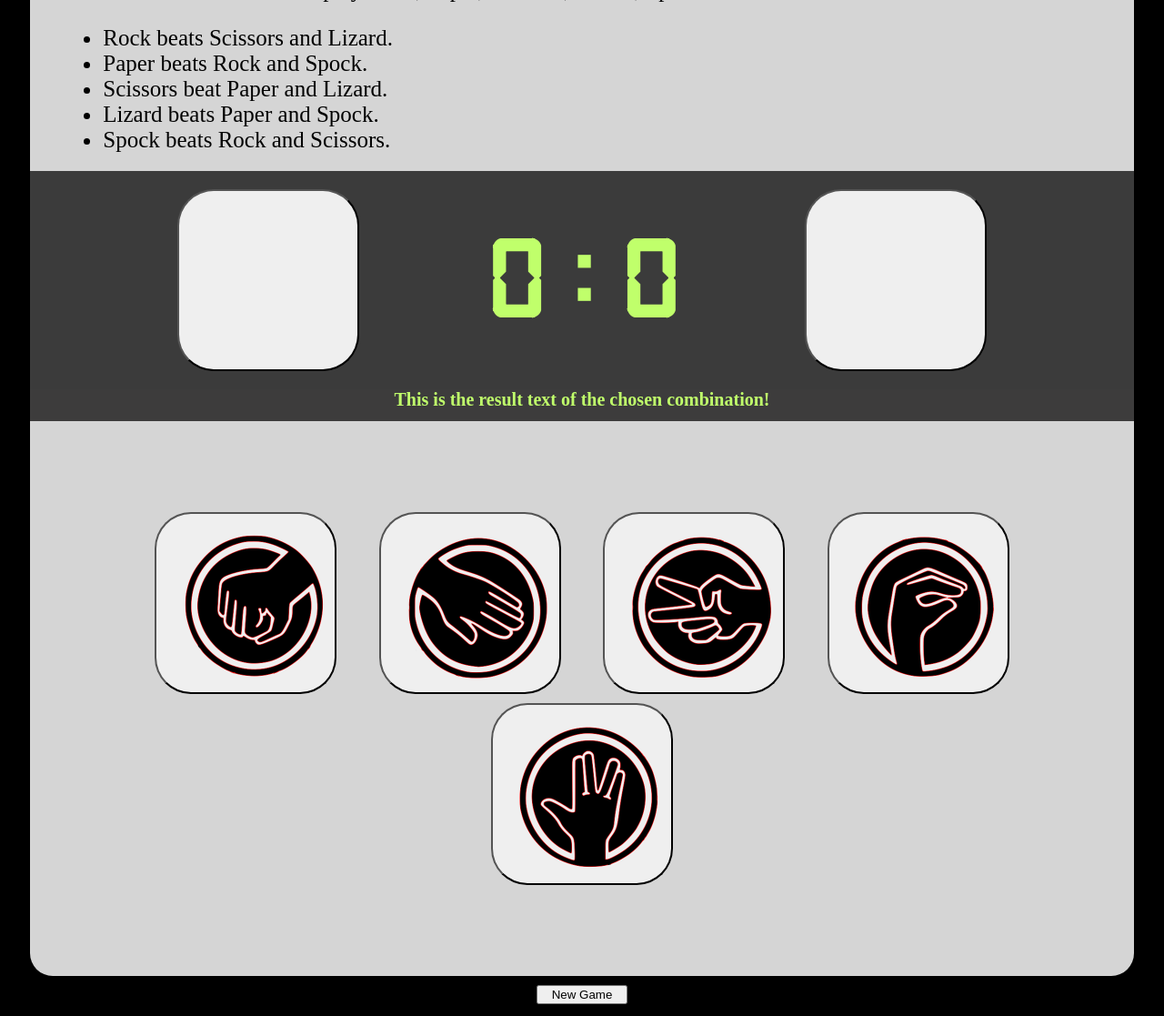
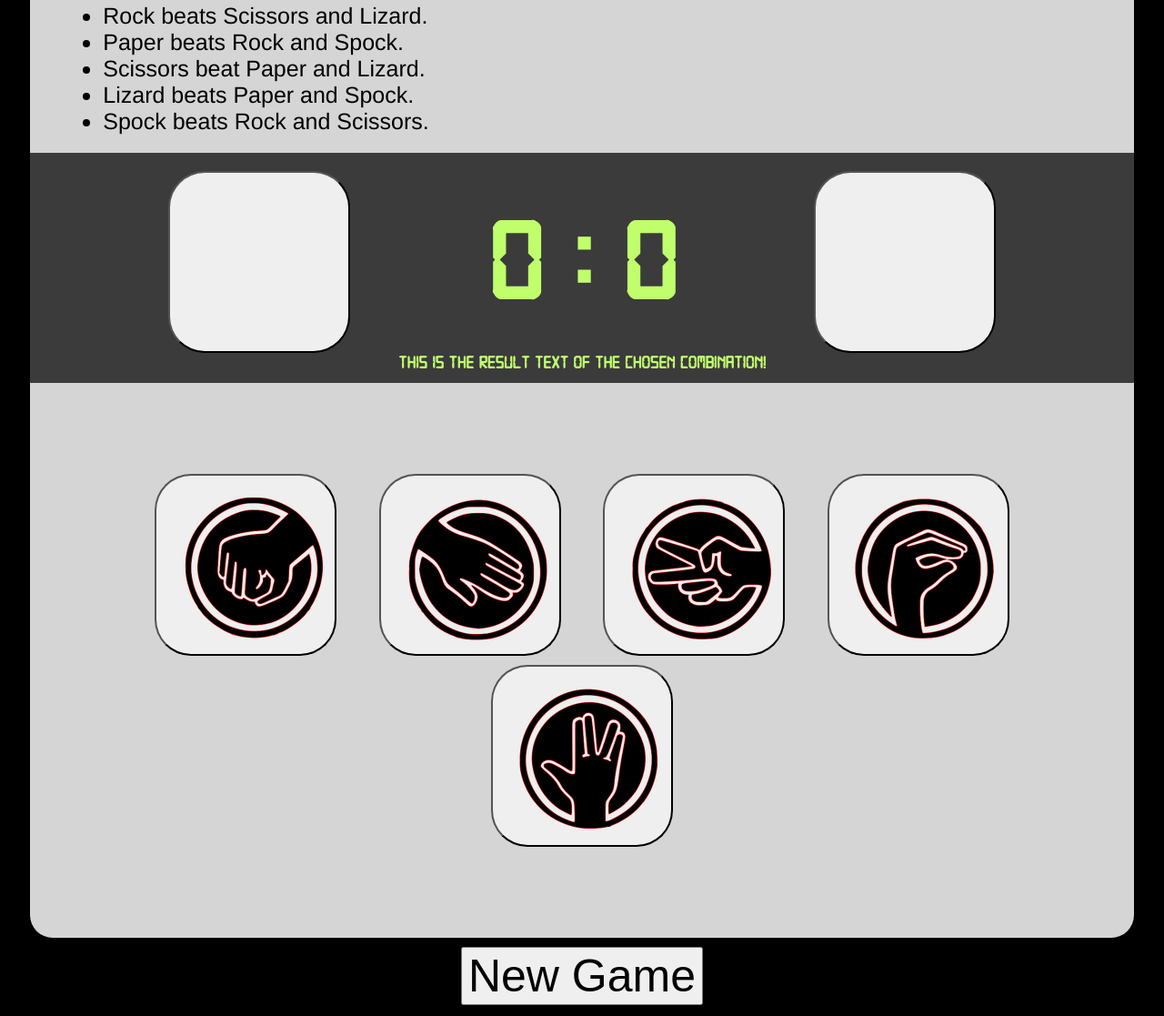
Before and after one commit to EndocrineMSc/rock-paper-scissors-lizard-spock, a plain HTML site: page index.html in a window 1280 px wide. Shown: the part 298-1415 px from the top of the page at 91% size. Drawn offline with Linux system fonts and the light colour scheme.

Commit message:
Add font changes and minor ccs tweaks

```diff
--- a/game.js
+++ b/game.js
@@ -13,6 +13,7 @@ const IMAGES = [LIZARD_IMAGE, PAPER_IMAGE, ROCK_IMAGE, SCISSORS_IMAGE, SPOCK_IMA
 
 let playerWonGames = 0;
 let computerWonGames = 0;
+let resultText = "";
 
 const choicesBox = document.querySelector(".choiceButtons");
 const choiceButtons = choicesBox.getElementsByTagName("button");
--- a/style.css
+++ b/style.css
@@ -15,7 +15,8 @@
 
 .rulesText {
     padding: 20px;
-    color: #000000
+    color: #000000;
+    font-family: "Helvetica", "Times New Roman", "Digital-7", "Sans-Serif";
 }
 
 .vertical {
@@ -30,7 +31,7 @@
 
 .resultContainer {
     display: flex;
-    padding: 20px;
+    padding-top: 20px;
     background-color: #3b3b3b;
     align-items: center;
 }
@@ -41,8 +42,8 @@
     color: #C0FF6B;
     font-size: 20px;
     font-weight: 600;
-    background-color: #3d3c3c;
     padding-bottom: 1%;
+    background-color: #3b3b3b;
 }
 
 ul {
@@ -71,10 +72,11 @@ ul {
 }
 
 .reload {
-    width: 100px;
+    width: auto;
     margin-left: auto;
     margin-right: auto;
     margin-top: 10px;
+    font-size: 50px;
 }
 
 h1 {
@@ -92,6 +94,7 @@ h1 {
 body {
     background-color: #000000;
     color: white;
+    font-family: "Digital-7", "Helvetica", "Sans-Serif";
 }
 
 @font-face {
```
